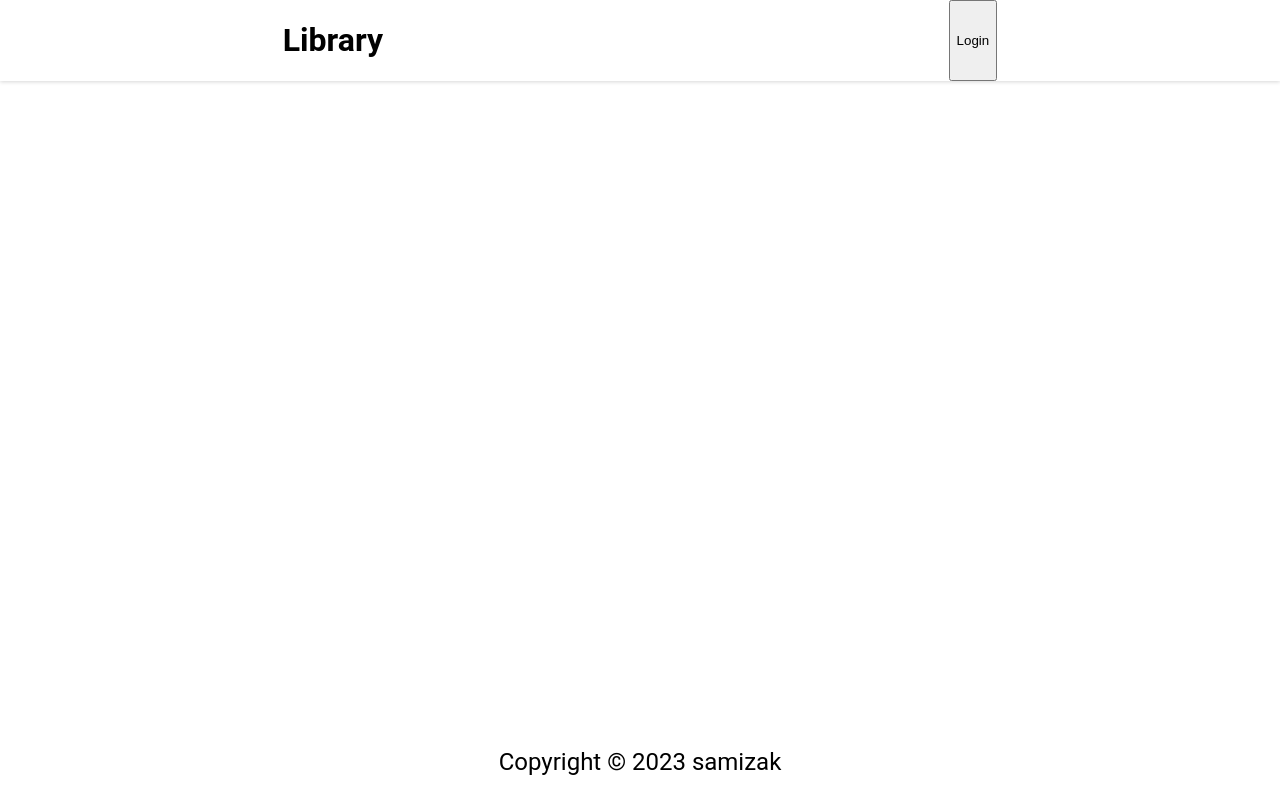
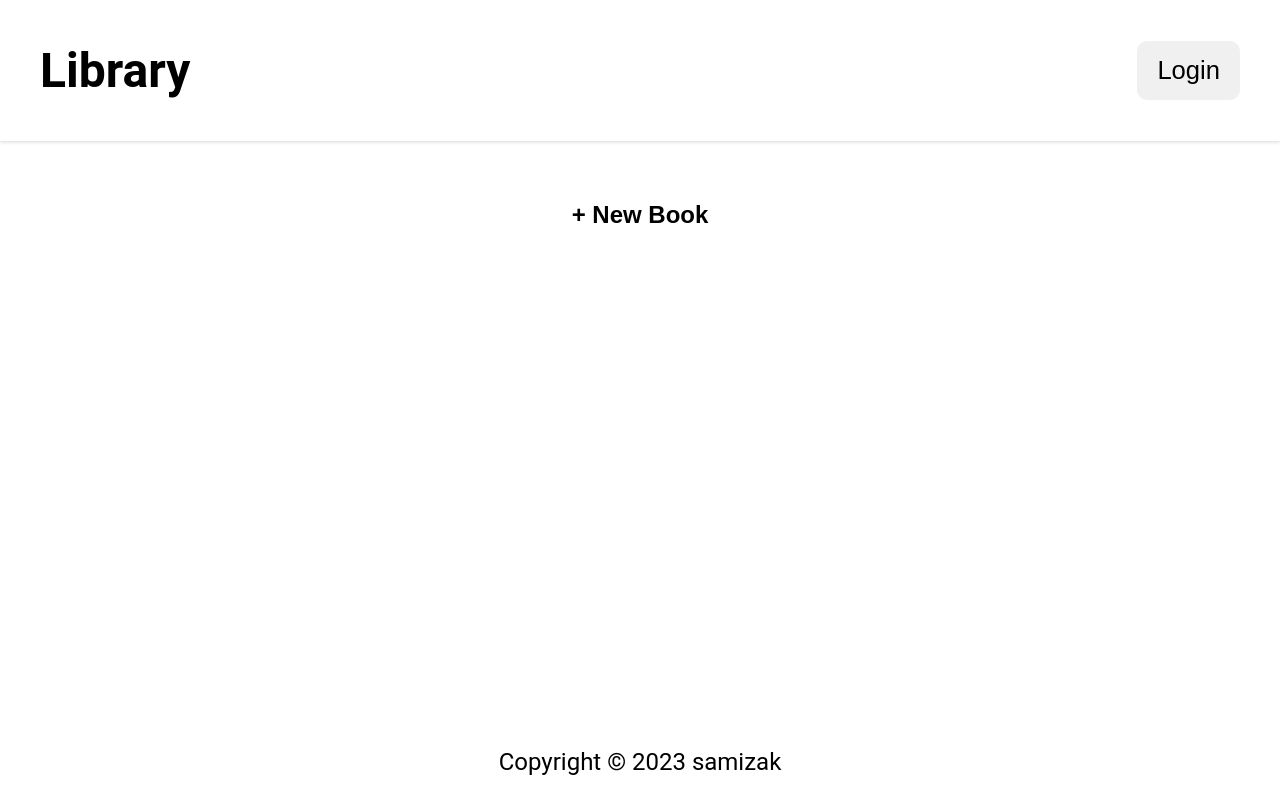
Before and after one commit to samizak/Odin-Library, a plain HTML site: page index.html in a window 1280 px wide. Drawn offline with Linux system fonts and the light colour scheme.

Commit message:
Improved CSS and added new button for adding books to library

```diff
--- a/index.html
+++ b/index.html
@@ -9,9 +9,17 @@
   </head>
   <body>
     <header>
-      <h1>Library</h1>
-      <button>Login</button>
+      <div class="header-container">
+        <h1>Library</h1>
+        <button class="login-btn">Login</button>
+      </div>
     </header>
+
+    <main>
+      <button class="add-book-btn">+ New Book</button>
+
+      <div class="books"></div>
+    </main>
 
     <footer class="footer">
       <p>
--- a/styles.css
+++ b/styles.css
@@ -1,3 +1,7 @@
+:root {
+  --container-width: 1200px;
+}
+
 html,
 body {
   margin: 0;
@@ -10,9 +14,57 @@ body {
 header {
   background-color: white;
   box-shadow: rgba(0, 0, 0, 0.16) 0px 1px 4px;
+}
+
+header .header-container {
   display: flex;
-  flex-direction: row;
-  justify-content: space-around;
+  align-items: center;
+  justify-content: space-between;
+}
+
+.header-container h1 {
+  font-size: 3em;
+}
+
+.header-container {
+  max-width: var(--container-width);
+  padding: 10px;
+  margin: 0 auto;
+}
+
+.login-btn {
+  background-color: #f0f0f0;
+  padding: 15px 20px;
+  font-size: 1.6em;
+}
+.login-btn:hover {
+  background-color: lightgrey;
+}
+
+main {
+  max-width: var(--container-width);
+  margin: 0 auto;
+  margin-top: 50px;
+  text-align: center;
+}
+
+.add-book-btn {
+  font-size: 24px;
+  font-weight: 600;
+  padding: 10px 15px;
+  background-color: transparent;
+  transition: 300ms;
+}
+.add-book-btn:hover {
+  background-color: lightgrey;
+}
+
+button,
+input {
+  border: none;
+  outline: none;
+  cursor: pointer;
+  border-radius: 10px;
 }
 
 footer {
```
